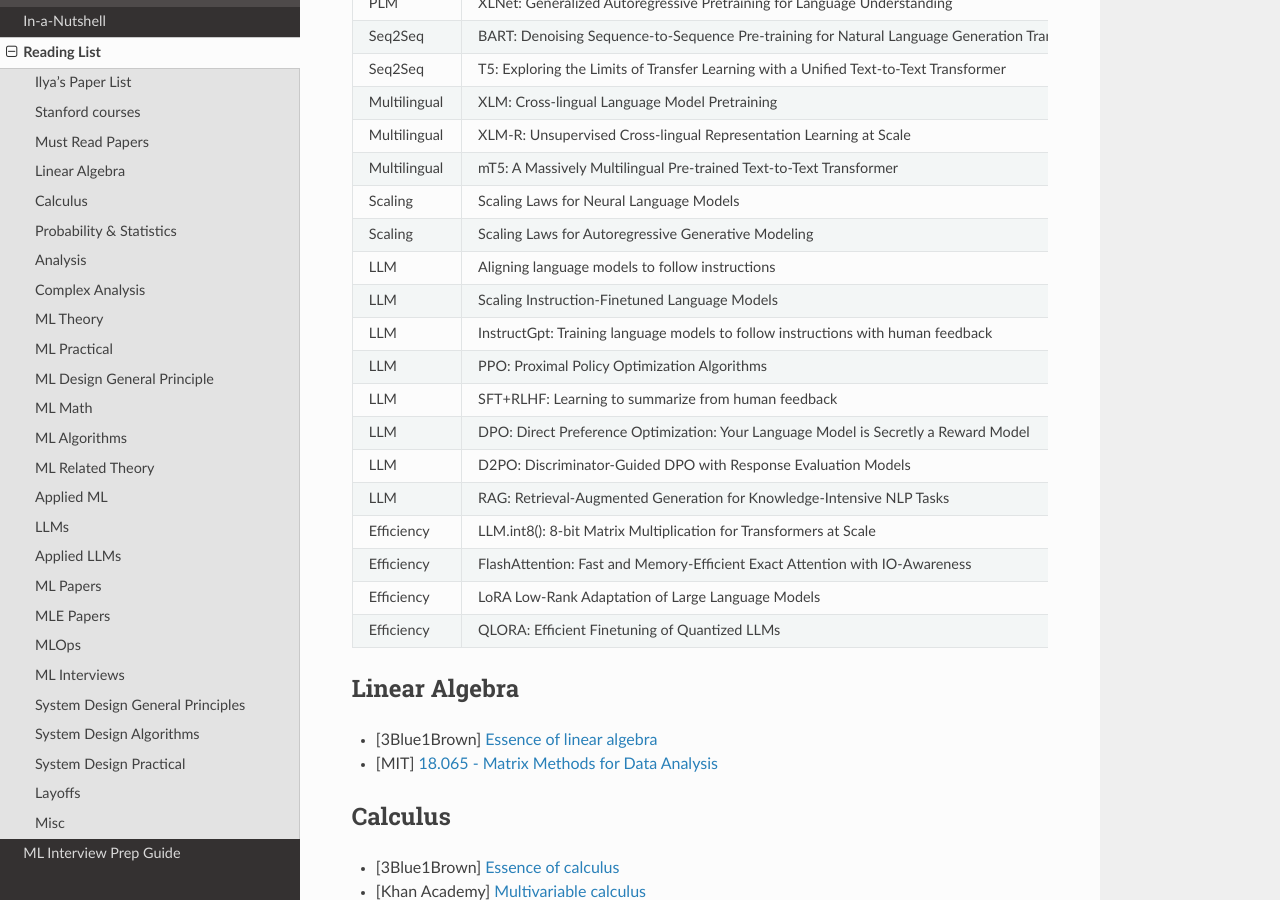
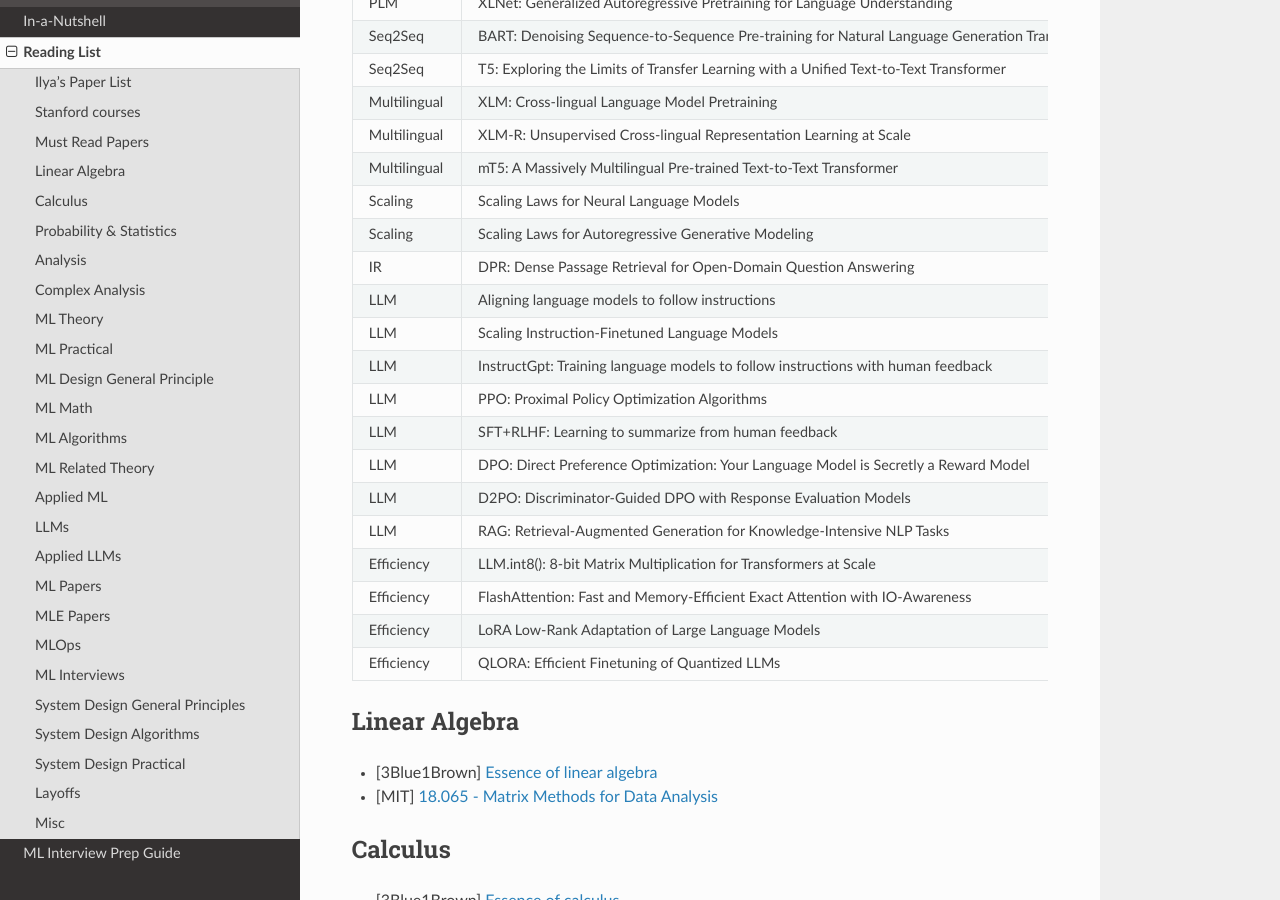
Before and after one commit to uselesstechjunks/leetcode, a Sphinx documentation site: the page built from docs/source/readlist.rst, in a window 1280 px wide and 900 px high, scrolled down 1883 px. Built offline with Sphinx 7.4.7 and the Read the Docs theme 2.0.0, drawn with Linux system fonts in a browser that asks for light colours.

Commit message:
Update readlist.rst

```diff
--- a/docs/source/readlist.rst
+++ b/docs/source/readlist.rst
@@ -80,6 +80,7 @@ Must Read Papers
 		Multilingual, mT5: A Massively Multilingual Pre-trained Text-to-Text Transformer
 		Scaling, Scaling Laws for Neural Language Models
 		Scaling, Scaling Laws for Autoregressive Generative Modeling
+		IR, DPR: Dense Passage Retrieval for Open-Domain Question Answering
 		LLM, Aligning language models to follow instructions
 		LLM, Scaling Instruction-Finetuned Language Models
 		LLM, InstructGpt: Training language models to follow instructions with human feedback
```
